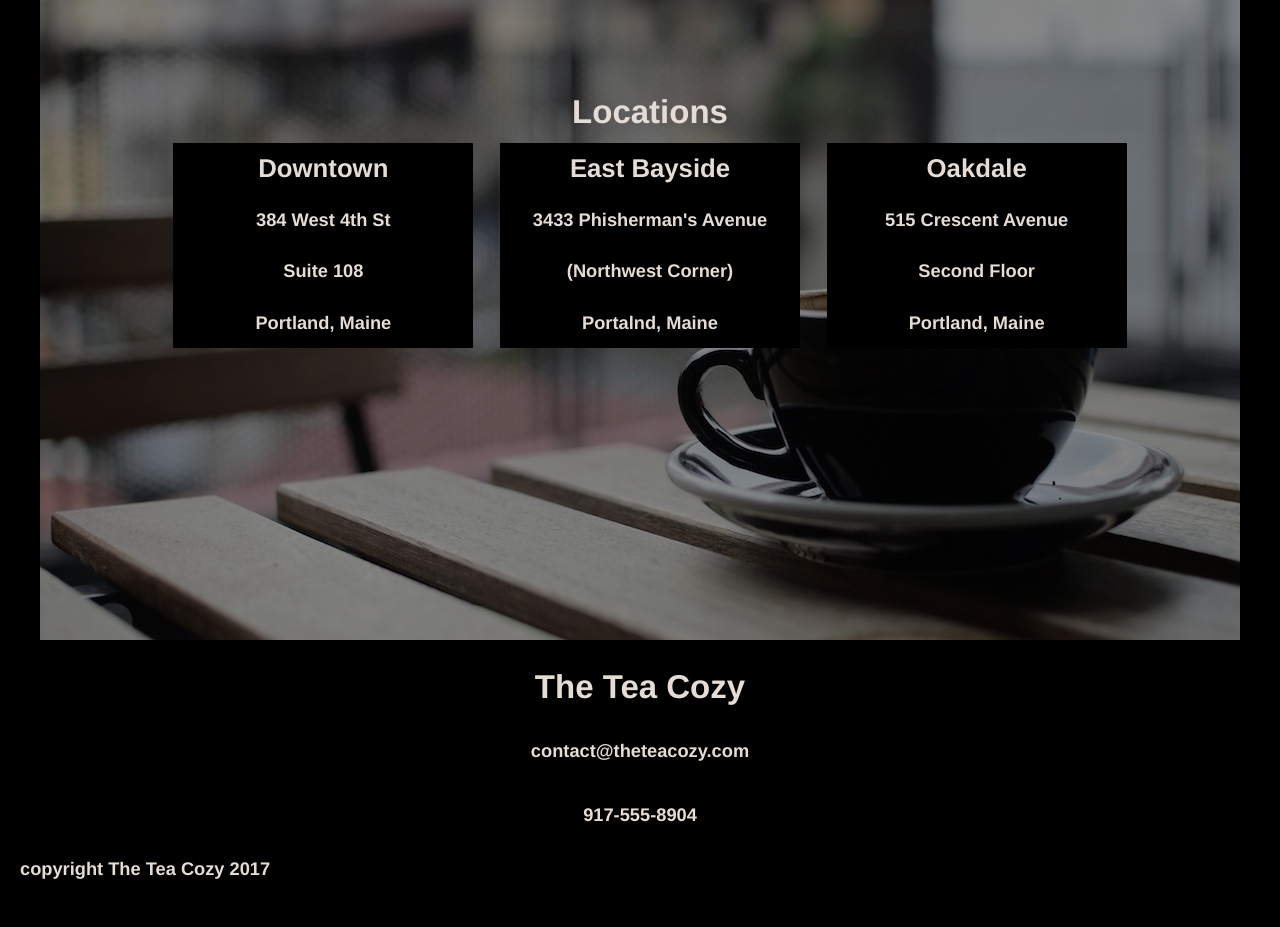
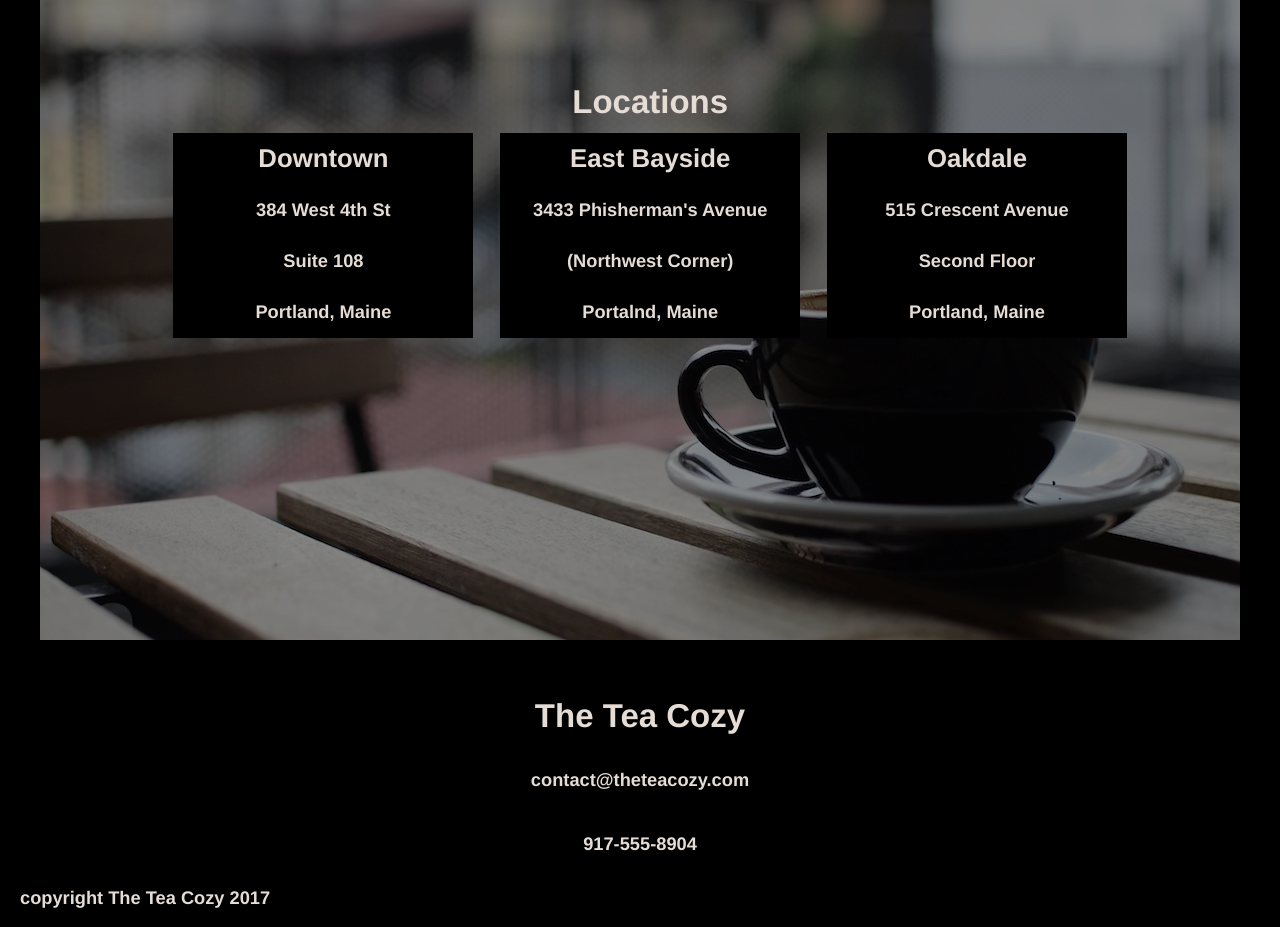
Before and after one commit to alexflightlessbird/teaCozy, a plain HTML site: page index.html in a window 1280 px wide. Shown: the part 1560-2487 px from the top of the page. Before the commit the page ends 2458 px from the top, so only its background shows below. Drawn offline with Linux system fonts and the light colour scheme.

Commit message:
Finish responsive designs
Added location responsive reactions and media query for positioning

```diff
--- a/index.html
+++ b/index.html
@@ -5,6 +5,7 @@
     <title>The Tea Cozy</title>
     <link rel="stylesheet" href="resources/css/style.css?"/>
     <link rel="stylesheet" href="resources/css/reset.css?"/>
+    <meta name="viewport" content=""width=device-width, initial-scale="1.0">
 </head>
 
 <body>
--- a/resources/css/style.css
+++ b/resources/css/style.css
@@ -12,6 +12,7 @@ a {
 
 main {
     top: 69px;
+    width: 100%;
     text-align: center;
 }
 
@@ -103,6 +104,7 @@ header {
 
 .locations {
     max-width: 1200px;
+    width: auto;
     height: auto;
     margin-top: 40px;
     margin-left: auto;
@@ -113,14 +115,16 @@ header {
 .locations .background-img {
     opacity: 0.6;
     max-width: 100%;
-    height: 500px;
+    height: auto;
+    width: auto;
+    overflow: hidden;
 }
 
 .locations-words{
     align-items: center;
-    width: 980px;
+    width: 81.7%;
     height: 50.28%;
-    top: 50%;
+    top: 30%;
     left: 10%;
     position: absolute;
     text-align: center;
@@ -128,6 +132,7 @@ header {
 
 .locations-words h2 {
     margin-bottom: 15px;
+    max-width: 100%;
 }
 
 .location-places-container {
@@ -143,11 +148,12 @@ header {
     opacity: 1;
     width: 300px;
     line-height: 3.2rem;
+    margin-bottom: 1.4rem;
 }
 
 .contact {
     margin-top: 10px;
-    top: 300px;
+    top: 30px;
     display: block;
     position: relative;
     height: 200px;
@@ -158,7 +164,7 @@ header {
 .footer {
     padding-left: 20px;
     text-align: left;
-    top: 300px;
+    top: 30px;
     padding-top: 5px;
     position: relative;
     display: block;
@@ -170,3 +176,13 @@ header {
         scroll-margin-top: 69px;
     }
 }
+
+@media screen and (max-width:749px) {
+    .locations-words{
+        top: 5%;
+    }
+    h4 {
+        font-size: 80%;
+        line-height: 95%;
+    }
+}
```
